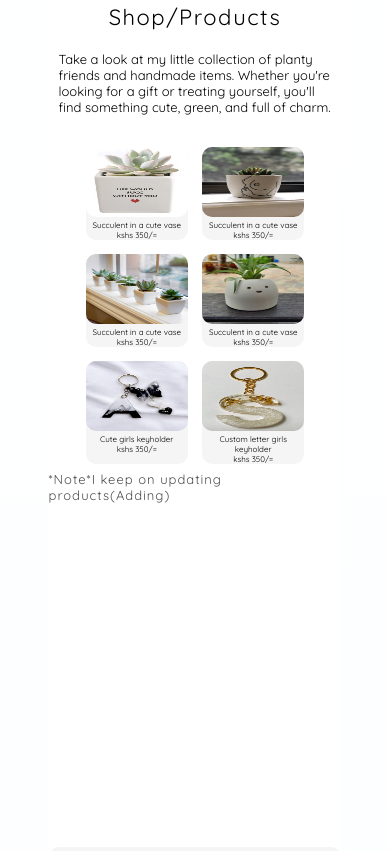
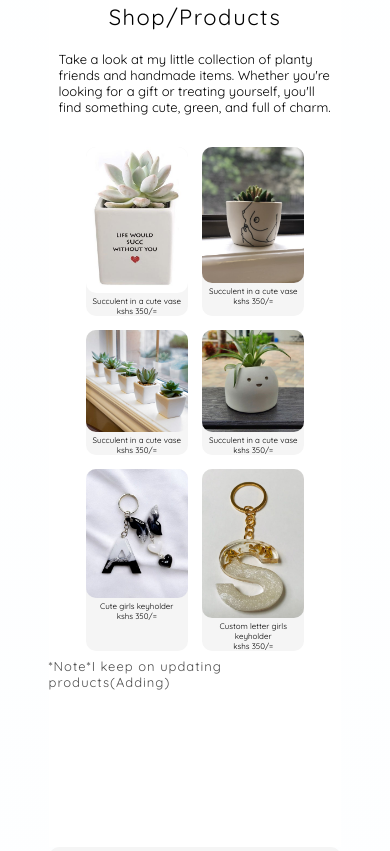
Before and after one commit to Smokyd542/DreamCr, a plain HTML site: page index.html in a window 390 px wide. Shown: the part 873-1724 px from the top of the page. Drawn offline with Linux system fonts and the light colour scheme.

Commit message:
Update style.css

```diff
--- a/style.css
+++ b/style.css
@@ -485,7 +485,7 @@ text-align: left;
 
 }
 .product-card img{
-  max-height: 70px;
+  height: fit-content;
 }
 .product-card h2 {
   font-weight: 400;
```
